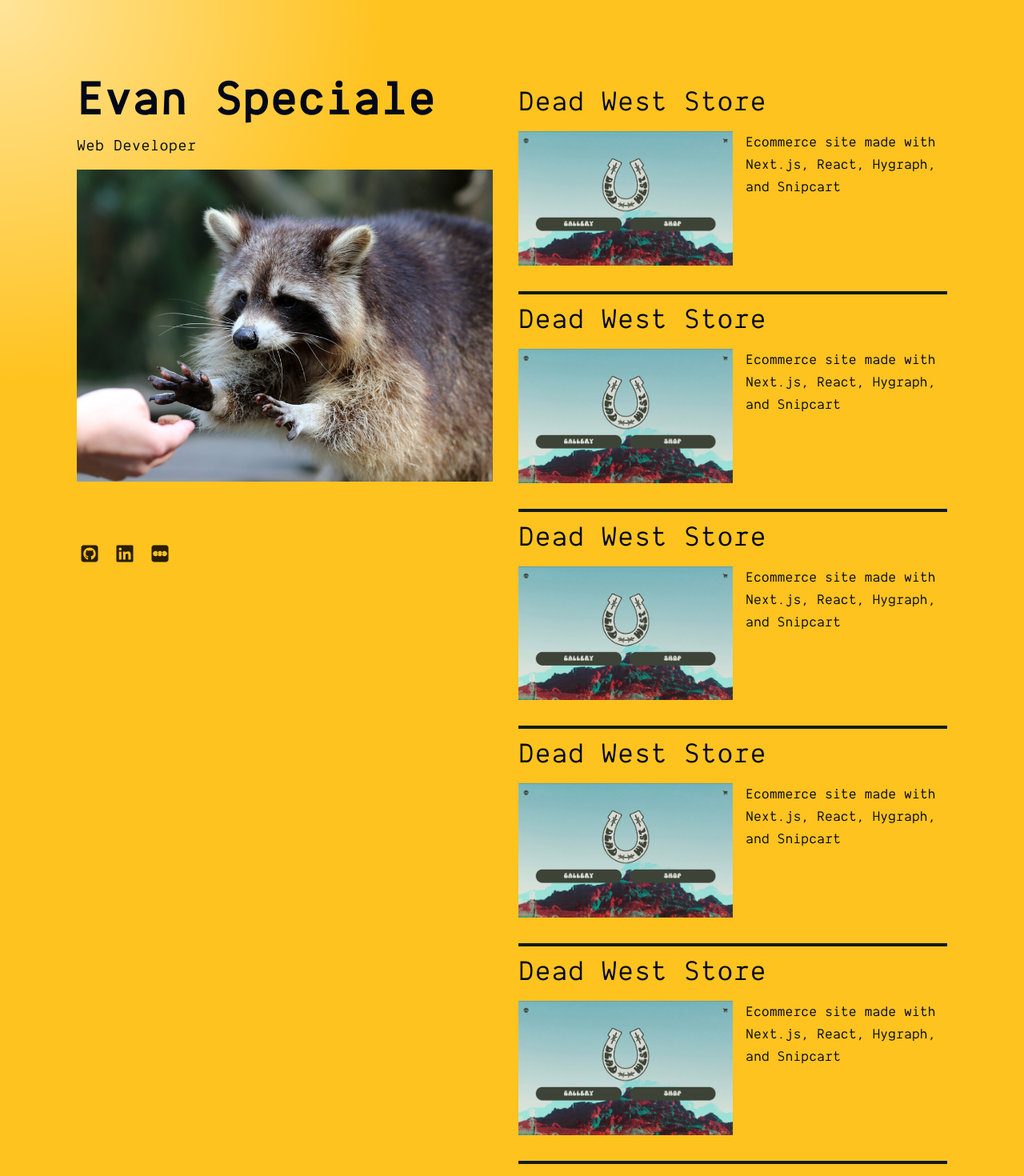
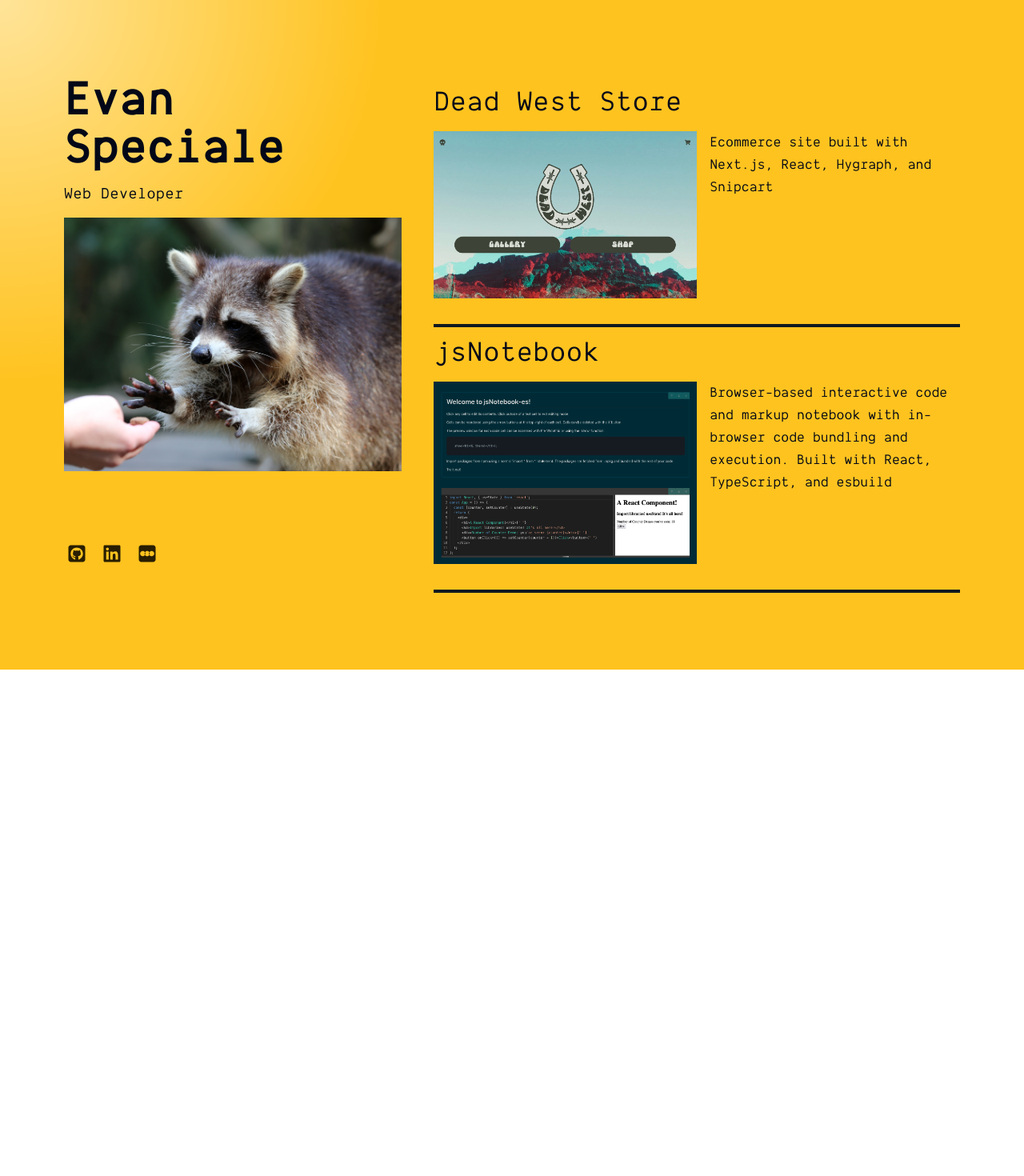
Before and after one commit to EvanSpeciale/evanspeciale, a Next.js app: page / in a window 1280 px wide. Shown: the top 1470 px of the page at 80% size. After the commit the page ends 837 px from the top, so only its background shows below. Built offline with nearby package versions, Linux system fonts and the light colour scheme.

Commit message:
update mp hook

```diff
--- a/src/app/page.tsx
+++ b/src/app/page.tsx
@@ -8,9 +8,9 @@
   return (
     <div className="bg-sunflower" >
       <div style={{ background: `radial-gradient(600px at ${mousePosition.x}px ${mousePosition.y}px, rgba(255, 228, 153, 1), transparent 80%)` }}>
-        <main className=" mx-auto min-h-screen max-w-screen-xl px-6 py-12 font-sans md:px-12 md:py-20 lg:px-24 lg:py-0" >
-          <div className="font-mono lg:flex lg:justify-between lg:gap-4 ">
-            <div className="lg:sticky lg:top-0 lg:flex lg:max-h-screen lg:w-1/2 lg:flex-col lg:justify-between lg:py-24">
+        <main className=" mx-auto min-h-screen max-w-screen-xl px-6 py-12 font-sans md:px-12 md:py-20 lg:px-20 lg:py-0" >
+          <div className="font-mono lg:flex lg:justify-between lg:gap-6 ">
+            <div className="lg:sticky lg:top-0 lg:flex lg:max-h-screen lg:w-2/5 lg:flex-col lg:justify-between lg:py-24">
               <div>
                 <h1 className="text-5xl font-bold tracking-wide sm:text-6xl ">Evan Speciale</h1>
                 <h2 className="mt-3 text-lg tracking-wide sm:text-xl">Web Developer</h2>
@@ -40,15 +40,15 @@
                 </li>
               </ul>
             </div>
-            <div className="pt-24 lg:w-1/2 lg:py-24">
+            <div className="pt-24 lg:w-3/5 lg:py-24">
               <ul className="flex flex-col">
                 <li className="pb-8 border-b-4 border-soil">
                   <a href="https://deadwest-v4.vercel.app/">
                     <div >
                       <h2 className="mt-3 text-3xl tracking-wide sm:text-4xl mb-4">Dead West Store</h2>
                       <div className="flex gap-4">
-                        <Image src='/deadwest.png' height={801} width={1279} alt='screenshot of Dead West Store site' className="w-1/2" />
-                        <div className="w-1/2 text-lg">Ecommerce site made with Next.js, React, Hygraph, and Snipcart</div>
+                        <Image src='/deadwest-2.png' width={1275} height={809} alt='screenshot of Dead West Store site' className="w-1/2" />
+                        <div className="w-1/2 text-lg">Ecommerce site built with Next.js, React, Hygraph, and Snipcart</div>
                       </div>
                     </div>
                   </a>
@@ -56,49 +56,15 @@
                 <li className="pb-8 border-b-4 border-soil">
                   <a href="https://deadwest-v4.vercel.app/">
                     <div >
-                      <h2 className="mt-3 text-3xl tracking-wide sm:text-4xl mb-4">Dead West Store</h2>
+                      <h2 className="mt-3 text-3xl tracking-wide sm:text-4xl mb-4">jsNotebook</h2>
                       <div className="flex gap-4">
-                        <Image src='/deadwest.png' height={801} width={1279} alt='screenshot of Dead West Store site' className="w-1/2" />
-                        <div className="w-1/2 text-lg">Ecommerce site made with Next.js, React, Hygraph, and Snipcart</div>
-                      </div>
-                    </div>
-                  </a>
-                </li>
-                <li className="pb-8 border-b-4 border-soil">
-                  <a href="https://deadwest-v4.vercel.app/">
-                    <div >
-                      <h2 className="mt-3 text-3xl tracking-wide sm:text-4xl mb-4">Dead West Store</h2>
-                      <div className="flex gap-4">
-                        <Image src='/deadwest.png' height={801} width={1279} alt='screenshot of Dead West Store site' className="w-1/2" />
-                        <div className="w-1/2 text-lg">Ecommerce site made with Next.js, React, Hygraph, and Snipcart</div>
-                      </div>
-                    </div>
-                  </a>
-                </li>
-                <li className="pb-8 border-b-4 border-soil">
-                  <a href="https://deadwest-v4.vercel.app/">
-                    <div >
-                      <h2 className="mt-3 text-3xl tracking-wide sm:text-4xl mb-4">Dead West Store</h2>
-                      <div className="flex gap-4">
-                        <Image src='/deadwest.png' height={801} width={1279} alt='screenshot of Dead West Store site' className="w-1/2" />
-                        <div className="w-1/2 text-lg">Ecommerce site made with Next.js, React, Hygraph, and Snipcart</div>
-                      </div>
-                    </div>
-                  </a>
-                </li>
-                <li className="pb-8 border-b-4 border-soil">
-                  <a href="https://deadwest-v4.vercel.app/">
-                    <div >
-                      <h2 className="mt-3 text-3xl tracking-wide sm:text-4xl mb-4">Dead West Store</h2>
-                      <div className="flex gap-4">
-                        <Image src='/deadwest.png' height={801} width={1279} alt='screenshot of Dead West Store site' className="w-1/2" />
-                        <div className="w-1/2 text-lg">Ecommerce site made with Next.js, React, Hygraph, and Snipcart</div>
+                        <Image src='/jsnotebook-es.png' width={1255} height={870} alt='screenshot of Dead West Store site' className="w-1/2" />
+                        <div className="w-1/2 text-lg">Browser-based interactive code and markup notebook with in-browser code bundling and execution. Built with React, TypeScript, and esbuild</div>
                       </div>
                     </div>
                   </a>
                 </li>
               </ul>
-
             </div>
           </div>
         </main >
--- a/src/lib/useMousePosition.tsx
+++ b/src/lib/useMousePosition.tsx
@@ -4,7 +4,7 @@
     const [mousePosition, setMousePosition] = useState({ x: 0, y: 0 });
 
     useEffect(() => {
-        const updateMousePosition = e => {
+        const updateMousePosition = (e: any) => {
             setMousePosition({ x: e.clientX, y: e.clientY });
         };
 
```
Also changed, not shown: public/deadwest-2.png (added), public/jsnotebook-es.png (added).
